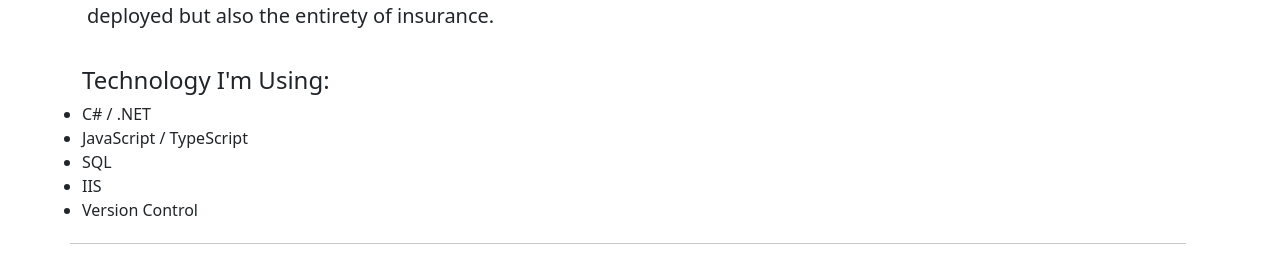
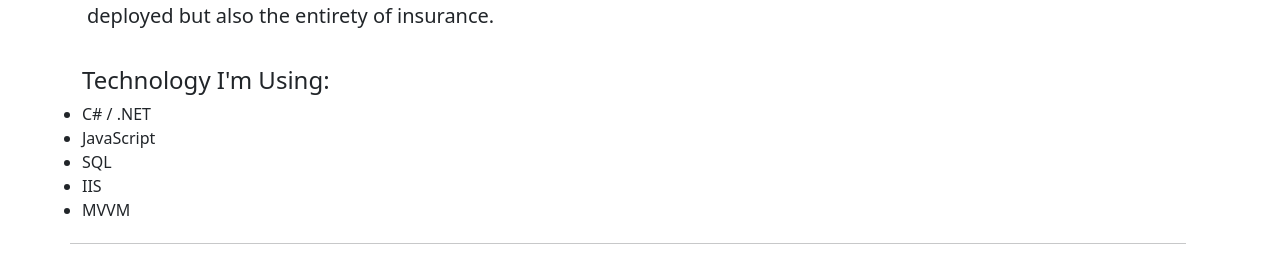
Before and after one commit to Plangfromwow/jacobgarcia.dev, a plain HTML site: page index.html in a window 1280 px wide. Shown: the part 1188-1445 px from the top of the page. Drawn offline with nearby package versions, Linux system fonts and the light colour scheme.

Commit message:
changed current technology with Finys

```diff
--- a/index.html
+++ b/index.html
@@ -85,10 +85,10 @@
             <h4>Technology I'm Using:</h4>
                 <ul>
               <li>C# / .NET </li>
-              <li>JavaScript / TypeScript</li>
+              <li>JavaScript</li>
               <li>SQL</li>
               <li>IIS</li>
-              <li>Version Control</li>
+              <li>MVVM</li>
           </ul>
           </p>
           <hr>
```
